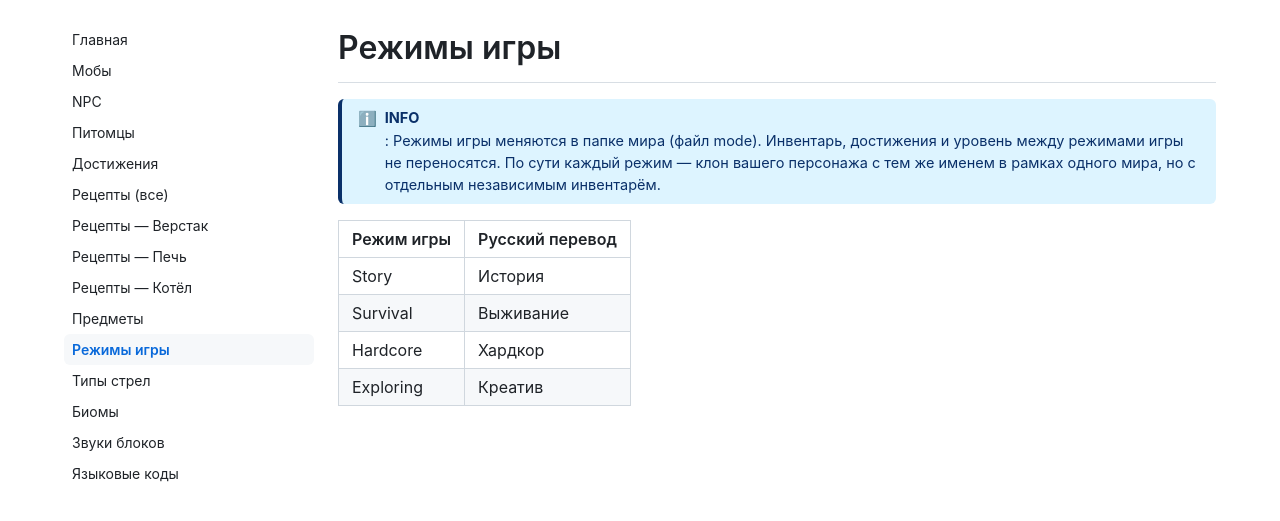
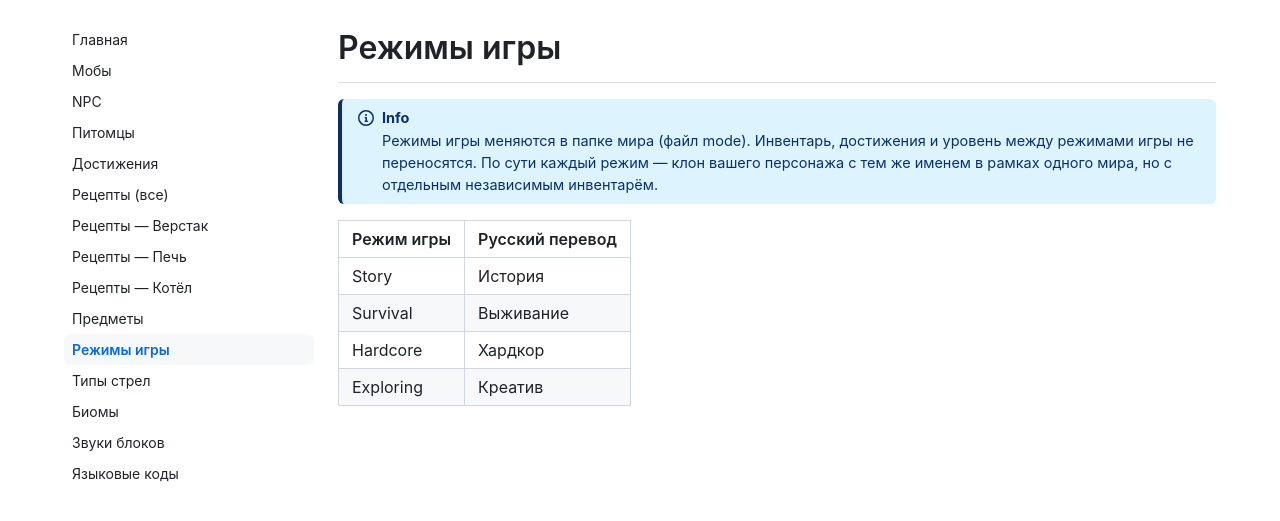
Before and after one commit to Da-Damov/block-story-quests-guides-list, a Jekyll site: the page built from docs/gamemods.md, in a window 1280 px wide. Shown: the top 521 px of the page. Built offline with Jekyll 4.4.1, drawn with Linux system fonts in a browser that asks for light colours.

Commit message:
fixed many bugs and visual problems

```diff
--- a/docs/_layouts/default.html
+++ b/docs/_layouts/default.html
@@ -1,3 +1,4 @@
+
 <!DOCTYPE html>
 <html lang="ru">
 <head>
@@ -39,15 +40,11 @@ a:hover { text-decoration: underline; }
                             border-radius: 6px; display: flex; gap: 8px; font-size: 14.5px; }
 .markdown-body blockquote p { margin: 0; }
 .markdown-body blockquote strong { display: block; margin-bottom: 2px; }
-.gh-alert::before { flex: none; font-size: 15px; line-height: 1.6; }
+.markdown-body blockquote svg { flex: none; margin-top: 3px; }
 .gh-alert-info    { background: #ddf4ff; border-color: #0969da; color: #0a3069; }
-.gh-alert-info::before    { content: "ℹ️"; }
 .gh-alert-note    { background: #ddf4ff; border-color: #0969da; color: #0a3069; }
-.gh-alert-note::before    { content: "ℹ️"; }
 .gh-alert-warning { background: #fff8c5; border-color: #bf8700; color: #4d2d00; }
-.gh-alert-warning::before { content: "⚠️"; }
 .gh-alert-tip     { background: #dafbe1; border-color: #1a7f37; color: #0f5323; }
-.gh-alert-tip::before     { content: "💡"; }
 
 @media (max-width: 900px) {
   .layout { flex-direction: column; padding: 16px; }
@@ -69,6 +66,12 @@ a:hover { text-decoration: underline; }
 </div>
 <script>
 (function () {
+  var ICONS = {
+    INFO: '<svg viewBox="0 0 16 16" width="16" height="16" fill="currentColor"><path d="M0 8a8 8 0 1 1 16 0A8 8 0 0 1 0 8Zm8-6.5a6.5 6.5 0 1 0 0 13 6.5 6.5 0 0 0 0-13ZM6.5 7.75A.75.75 0 0 1 7.25 7h1a.75.75 0 0 1 .75.75v2.75h.25a.75.75 0 0 1 0 1.5h-2a.75.75 0 0 1 0-1.5h.25v-2h-.25a.75.75 0 0 1-.75-.75ZM8 6a1 1 0 1 1 0-2 1 1 0 0 1 0 2Z"/></svg>',
+    WARNING: '<svg viewBox="0 0 16 16" width="16" height="16" fill="currentColor"><path d="M6.457 1.047c.659-1.234 2.427-1.234 3.086 0l6.082 11.378A1.75 1.75 0 0 1 14.082 15H1.918a1.75 1.75 0 0 1-1.543-2.575Zm1.763.707a.25.25 0 0 0-.44 0L1.698 13.132a.25.25 0 0 0 .22.368h12.164a.25.25 0 0 0 .22-.368Zm.53 3.996v2.5a.75.75 0 0 1-1.5 0v-2.5a.75.75 0 0 1 1.5 0ZM9 11a1 1 0 1 1-2 0 1 1 0 0 1 2 0Z"/></svg>',
+    TIP: '<svg viewBox="0 0 16 16" width="16" height="16" fill="currentColor"><path d="M8 1.5c-2.363 0-4 1.69-4 3.75 0 .984.424 1.625.984 2.304l.214.253c.223.264.47.556.673.848.284.411.537.896.621 1.49a.75.75 0 0 1-1.484.211c-.04-.282-.163-.547-.37-.847a8.456 8.456 0 0 0-.542-.68c-.084-.1-.173-.205-.268-.32C3.201 7.75 2.5 6.766 2.5 5.25 2.5 2.31 4.863 0 8 0s5.5 2.31 5.5 5.25c0 1.516-.701 2.5-1.328 3.259-.095.115-.184.22-.268.319-.207.245-.383.453-.541.681-.208.3-.33.565-.37.847a.751.751 0 0 1-1.485-.212c.084-.593.337-1.078.621-1.489.203-.292.45-.584.673-.848.075-.088.147-.173.213-.253.561-.679.985-1.32.985-2.304 0-2.06-1.637-3.75-4-3.75ZM5.75 12h4.5a.75.75 0 0 1 0 1.5h-4.5a.75.75 0 0 1 0-1.5ZM6 15.25a.75.75 0 0 1 .75-.75h2.5a.75.75 0 0 1 0 1.5h-2.5a.75.75 0 0 1-.75-.75Z"/></svg>'
+  };
+  ICONS.NOTE = ICONS.INFO;
   var map = {INFO: "info", NOTE: "note", WARNING: "warning", TIP: "tip"};
   document.querySelectorAll(".markdown-body blockquote").forEach(function (q) {
     var p = q.querySelector("p");
@@ -76,7 +79,14 @@ a:hover { text-decoration: underline; }
     var s = p.querySelector("strong");
     if (!s || p.firstElementChild !== s) return;
     var level = (s.textContent || "").trim().toUpperCase();
-    if (map[level]) q.classList.add("gh-alert", "gh-alert-" + map[level]);
+    if (!map[level]) return;
+    q.classList.add("gh-alert", "gh-alert-" + map[level]);
+    s.textContent = level.charAt(0) + level.slice(1).toLowerCase();
+    var tn = s.nextSibling;
+    if (tn && tn.nodeType === 3) tn.nodeValue = tn.nodeValue.replace(/^\s*:\s*/, "");
+    var holder = document.createElement("span");
+    holder.innerHTML = ICONS[level];
+    q.insertBefore(holder.firstChild, q.firstChild);
   });
 })();
 </script>
```
Also changed, not shown: docs/index.md (+1 -1 lines), docs/README.md, docs/assets/favicon-32.png, 1 other file.
